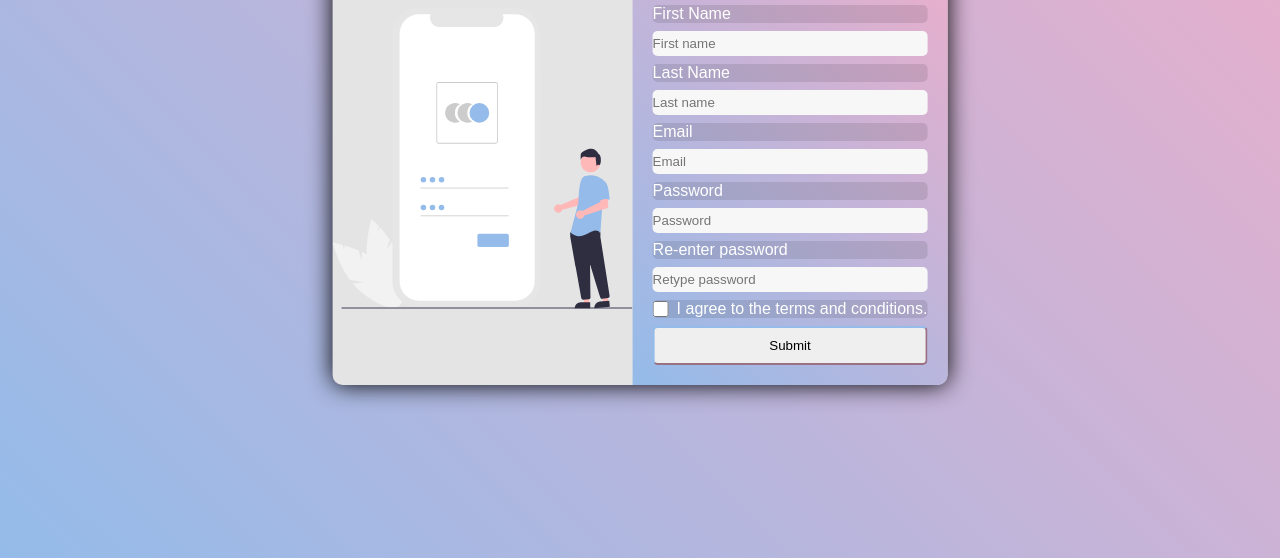
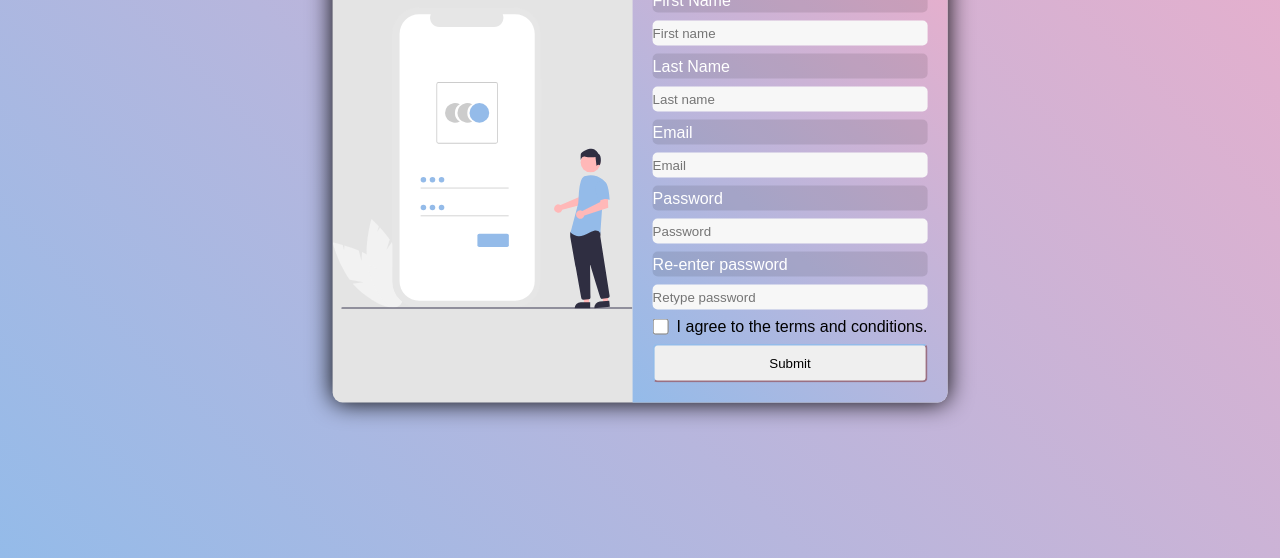
Before and after one commit to nahidreza99/signup-form, a plain HTML site: page index.html in a window 1280 px wide. Shown: the part 242-800 px from the top of the page. Drawn offline with Linux system fonts and the light colour scheme.

Commit message:
modified label height and added button hover styles

```diff
--- a/index.html
+++ b/index.html
@@ -15,15 +15,15 @@
                 <h2 class="">Sign Up</h2>
                 <hr>
                 <form action="">
-                    <label for="first-name">First Name</label>
+                    <label class="input-label" for="first-name">First Name</label>
                     <input id="first-name" class="form-control" type="text" placeholder="First name">
-                    <label for="last-name">Last Name</label>
+                    <label class="input-label" for="last-name">Last Name</label>
                     <input id="last-name" class="form-control" type="text" placeholder="Last name">
-                    <label for="email">Email</label>
+                    <label class="input-label" for="email">Email</label>
                     <input id="email" class="form-control" type="email" placeholder="Email">
-                    <label for="password">Password</label>
+                    <label class="input-label" for="password">Password</label>
                     <input type="password" class="form-control" id="password" placeholder="Password">
-                    <label for="password">Re-enter password</label>
+                    <label class="input-label" for="password">Re-enter password</label>
                     <input type="password" class="form-control" name="password" id="re-password" placeholder="Retype password">
 
                     <label for="agreement">
--- a/styles.css
+++ b/styles.css
@@ -44,13 +44,18 @@ hr{
     transform: translate(-50%, -50%);
     box-shadow: 0px 0px 25px 0px rgb(0, 0, 0);
 }
+
 label{
+    display: flex;
+    align-items: center;
+    margin: 0.5rem 0;
+}
+
+.input-label{
     color: white;
     background-color: #0000001a;
-    display: flex;
-    align-items: center;
+    height: 25px;
     border-radius: 5px;
-    margin: 0.5rem 0;
 }
 
 .form-control:focus {
@@ -62,6 +67,7 @@ label{
 .checkbox{
     min-height: 1rem;
     min-width: 1rem;
+    margin: 0;
     margin-right: 0.5rem;
 }
 
@@ -74,6 +80,7 @@ label{
     height: 25px;
     transition: border-color 0.15s ease-in-out, box-shadow 0.15s ease-in-out;
 }
+
 button{
     padding: 10px;
     width: 100%;
@@ -83,4 +90,11 @@ button{
     border-left-color: #94bbe9;
     border-bottom-color: #eeaeca;
     border-right-color: #eeaeca;
+    transition: background-color 0.3s ease-in-out;
+
 }
+button:hover{
+    cursor: pointer;
+    background-color: #80ffca;
+
+}
```
